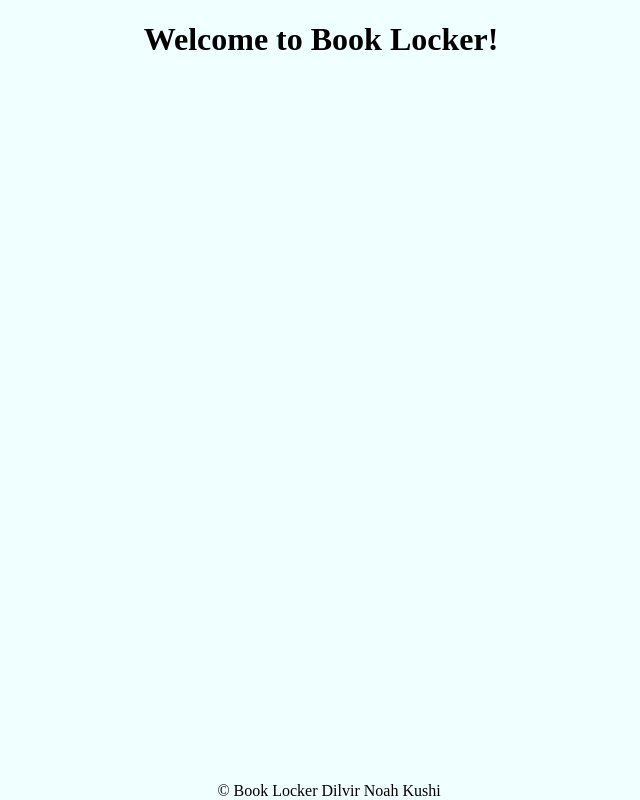
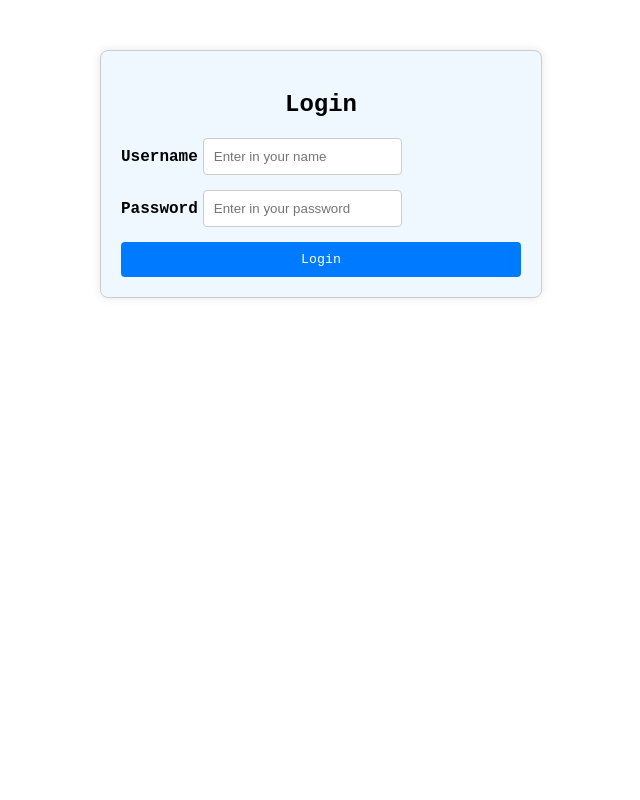
Before and after one commit to dilvirp/Open_Source_Group_6, a React (Create React App) app in the folder opensource/: page / in a window 1280 px wide. Shown: the whole page, without its empty margins (319-959 px from the left). Built offline with nearby package versions, Linux system fonts and the light colour scheme.

Commit message:
Navbar and routing

```diff
--- a/opensource/package.json
+++ b/opensource/package.json
@@ -1,5 +1,5 @@
 {
-  "name": "opensource",
+  "name": "booklocker",
   "version": "0.1.0",
   "private": true,
   "dependencies": {
--- a/opensource/src/App.js
+++ b/opensource/src/App.js
@@ -3,15 +3,17 @@ import { BrowserRouter as Router, Routes, Route } from 'react-router-dom';
 import Signup from './components/Signup';
 import Login from './components/Login';
 import Home from './components/Home';
+import NavBar from './components/Navbar';
 
 
 function App() {
   return (
     <Router>
       <Routes>
-        <Route path="/" element={<Home />} />
+        <Route path="/" element={<Login />} />
         <Route path="/login" element={<Login />} />
         <Route path="/signup" element={<Signup />} />
+        <Route path="/Home" element={<Home />} />
       </Routes>
     </Router>
   );
--- /dev/null
+++ b/opensource/src/components/Navbar.js
@@ -0,0 +1,17 @@
+import React from "react";
+import { Link } from "react-router-dom";
+
+function NavBar()
+{
+    return(
+        <div className="nav_bar">
+           <nav>
+            <a href="/login">Login</a>
+            <a href="/Home">Home</a>
+            <a href="/Signup">Sign up</a>
+            </nav>
+        </div>
+    )
+}
+
+export default NavBar;
```
Also changed, not shown: 1 other file (tests, documents, lock files or other folders).
